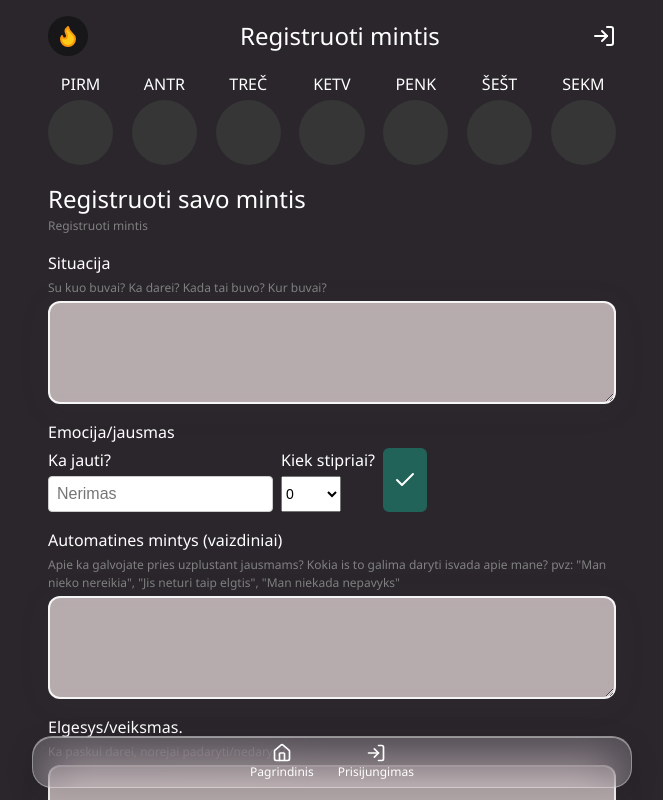
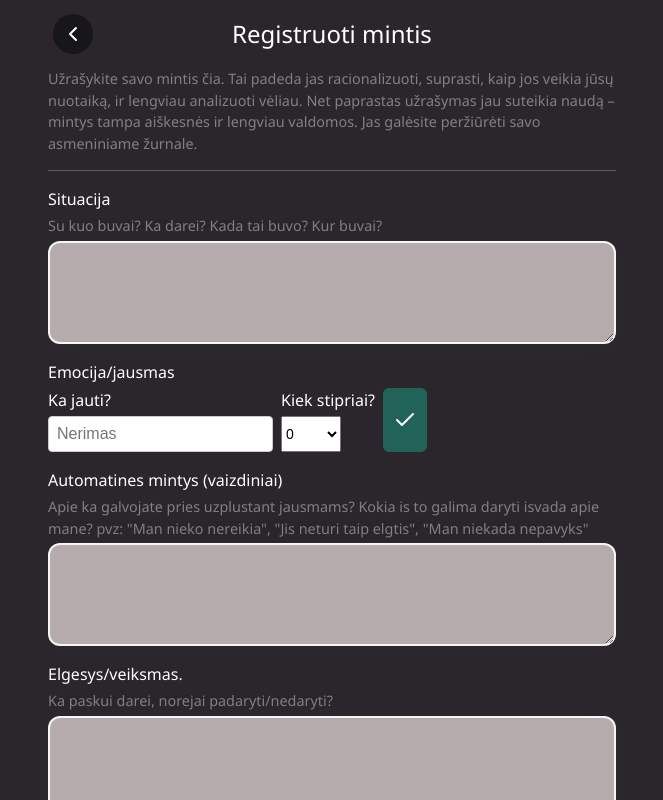
Before and after one commit to IKK-LTU/journal, a React (Vite) app: page /check-in in a window 1280 px wide. Shown: the top 800 px of the page, without its empty margins (308-971 px from the left). Built offline with nearby package versions, Linux system fonts and the light colour scheme.

Commit message:
change hardcoded values to const and imrpove checkin page design

```diff
--- a/src/components/atoms/buttons/IconButton.tsx
+++ b/src/components/atoms/buttons/IconButton.tsx
@@ -6,15 +6,14 @@ enum Color {
   Secondary = "secondary",
 }
 
-type IconButtonProps = {
+type IconButtonProps = React.ButtonHTMLAttributes<HTMLButtonElement> & {
   icon: React.ReactNode;
-  onClick?: () => void;
-  color?: Color;
+  color?: Color | "transparent";
 };
 
-const IconButton = ({ icon, onClick, color }: IconButtonProps) => {
+const IconButton = ({ icon, onClick, color, ...props }: IconButtonProps) => {
   return (
-    <StyledIconBtn onClick={onClick} $color={color}>
+    <StyledIconBtn onClick={onClick} $color={color} {...props}>
       {icon}
     </StyledIconBtn>
   );
@@ -31,7 +30,7 @@ const scaleUp = keyframes`
   }
 `;
 
-const StyledIconBtn = styled("button")<{ $color?: Color }>`
+const StyledIconBtn = styled("button")<{ $color?: Color | "transparent" }>`
   border: none;
   cursor: pointer;
   padding: 0.5rem;
@@ -44,7 +43,8 @@ const StyledIconBtn = styled("button")<{ $color?: Color }>`
     switch (props.$color) {
       case Color.Primary:
         return "#121212d8";
-
+      case "transparent":
+        return "none";
       default:
         return "#121212c7";
     }
--- a/src/components/layouts/Layout.tsx
+++ b/src/components/layouts/Layout.tsx
@@ -6,16 +6,16 @@ import Navbar from "../navbar/Navbar";
 
 const Layout = () => {
   return (
-    <StyledLayout>
+    <StyledLayoutContainer>
       <Navbar />
       <Outlet />
-    </StyledLayout>
+    </StyledLayoutContainer>
   );
 };
 
 export default Layout;
 
-const StyledLayout = styled("div")`
+export const StyledLayoutContainer = styled("div")`
   display: flex;
   flex-direction: column;
   align-items: center;
--- a/src/pages/check-in.tsx
+++ b/src/pages/check-in.tsx
@@ -2,18 +2,16 @@ import { styled } from "styled-components";
 
 import { useNavigate } from "react-router-dom";
 
-import { Check, Flame, LogIn, Trash, User } from "lucide-react";
+import { Check, ChevronLeft, Trash } from "lucide-react";
 import { useForm, SubmitHandler, useFieldArray } from "react-hook-form";
 
 import Container from "@/components/layouts/Container";
 import Title from "@/components/atoms/text/Title";
 import IconButton from "@/components/atoms/buttons/IconButton";
-import DaysHeader from "@/components/page-elements/home/DaysHeader";
-import useCurrentUser from "@/hooks/useCurrentUser";
 import TextInput from "@/components/atoms/TextInput";
 import Button from "@/components/atoms/buttons/Button";
 import { useState } from "react";
-import { ROUTES } from "@/router/routes";
+import { StyledLayoutContainer } from "@/components/layouts/Layout";
 
 //TODO
 
@@ -56,8 +54,6 @@ type Inputs = {
 
 const CheckIn = () => {
   const navigate = useNavigate();
-
-  const { currentUser } = useCurrentUser();
 
   const [newIndex, setNewIndex] = useState(0);
   const [emotionValues, setEmotionValues] = useState<{
@@ -112,31 +108,27 @@ const CheckIn = () => {
   };
   console.log("fields", { fields, emotionValues });
   return (
+    <StyledLayoutContainer>
       <Container>
         <StyledHeader>
-        <IconButton
-          icon={<Flame fill="#ffc917ff" color="rgba(249, 151, 13, 1)" />}
+          <StyledIconButton
+            icon={<ChevronLeft color="#fff" />}
+            onClick={() => navigate(-1)}
           />
 
           <StyledTitle>Registruoti mintis</StyledTitle>
-
-        {currentUser ? (
-          <User onClick={() => navigate(ROUTES.LOGIN.path)} />
-        ) : (
-          <LogIn onClick={() => navigate(ROUTES.LOGIN.path)} />
-        )}
         </StyledHeader>
 
-      <DaysHeader onClick={handleDayClick} />
+        <StyledFormSubtitle component="p">
+          Užrašykite savo mintis čia. Tai padeda jas racionalizuoti, suprasti,
+          kaip jos veikia jūsų nuotaiką, ir lengviau analizuoti vėliau. Net
+          paprastas užrašymas jau suteikia naudą – mintys tampa aiškesnės ir
+          lengviau valdomos. Jas galėsite peržiūrėti savo asmeniniame žurnale.
+        </StyledFormSubtitle>
+
+        <StyledDivider />
 
         <StyledFormContainer onSubmit={handleSubmit(onSubmit)}>
-        <TextWrapper>
-          <StyledFormTitle>Registruoti savo mintis</StyledFormTitle>
-          <StyledFormSubtitle component="p">
-            Registruoti mintis
-          </StyledFormSubtitle>
-        </TextWrapper>
-
           <StyledFieldWrapper>
             <StyledLabel id="situation">Situacija</StyledLabel>
             <StyledFormSubtitle component="p">
@@ -238,8 +230,8 @@ const CheckIn = () => {
             </StyledLabel>
             <StyledFormSubtitle component="p">
               Apie ka galvojate pries uzplustant jausmams? Kokia is to galima
-            daryti isvada apie mane? pvz: "Man nieko nereikia", "Jis neturi taip
-            elgtis", "Man niekada nepavyks"
+              daryti isvada apie mane? pvz: "Man nieko nereikia", "Jis neturi
+              taip elgtis", "Man niekada nepavyks"
             </StyledFormSubtitle>
             <StyledTextArea
               id="autoThoughts"
@@ -273,6 +265,7 @@ const CheckIn = () => {
           <StyledSubmitBtn type="submit">Išsaugoti</StyledSubmitBtn>
         </StyledFormContainer>
       </Container>
+    </StyledLayoutContainer>
   );
 };
 
@@ -282,22 +275,28 @@ const CheckIn = () => {
 export default CheckIn;
 
 const StyledHeader = styled("header")`
+  position: relative;
   display: flex;
-  justify-content: space-between;
+  justify-content: center;
   align-items: center;
   width: 100%;
+  padding: 0 45px;
+`;
+
+const StyledIconButton = styled(IconButton)`
+  position: absolute;
+  left: 5px;
+  top: 50%;
+  transform: translateY(-50%);
 `;
 
 const StyledTitle = styled(Title)`
   font-size: 1.5rem;
   font-weight: 500;
 `;
-const StyledFormTitle = styled(Title)`
-  font-size: 1.5rem;
-  font-weight: 500;
-`;
+
 const StyledFormSubtitle = styled(Title)`
-  font-size: 0.75rem;
+  font-size: 0.9rem;
   font-weight: 400;
   color: #818181;
 `;
@@ -308,6 +307,12 @@ const StyledFormContainer = styled("form")`
   gap: 16px;
   padding-bottom: 80px;
 `;
+
+const StyledDivider = styled("div")`
+  width: 100%;
+  height: 1px;
+  background: #c3c3c357;
+`;
 const StyledSubmitBtn = styled(Button)`
   margin-top: auto;
   width: 100%;
@@ -316,13 +321,6 @@ const StyledFieldWrapper = styled("div")`
   display: flex;
   flex-direction: column;
   gap: 4px;
-
-  // width: 100%;
-`;
-
-const TextWrapper = styled("div")`
-  display: flex;
-  flex-direction: column;
 `;
 
 const StyledLabel = styled("label")`
--- a/src/pages/home.tsx
+++ b/src/pages/home.tsx
@@ -51,6 +51,7 @@ const Home = () => {
 
   const handleDayClick = (index?: number) => {
     console.log("Clicked day index:", index);
+    navigate(ROUTES.CHECKIN.path);
   };
 
   return (
--- a/src/router/index.tsx
+++ b/src/router/index.tsx
@@ -12,8 +12,8 @@ const Router = () => {
       <Route element={<Layout />}>
         <Route index path={ROUTES.HOME.path} element={<Home />} />
         <Route path={ROUTES.LOGIN.path} element={<Login />} />
-        <Route path={ROUTES.CHECKIN.path} element={<CheckIn />} />
       </Route>
+      <Route path={ROUTES.CHECKIN.path} element={<CheckIn />} />
     </Routes>
   );
 };
```
Lines whose indentation alone changed are shown as unchanged.
